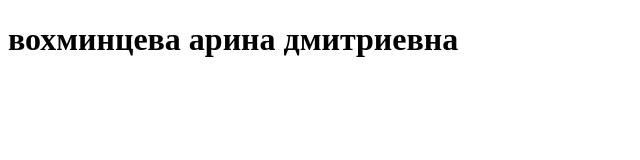
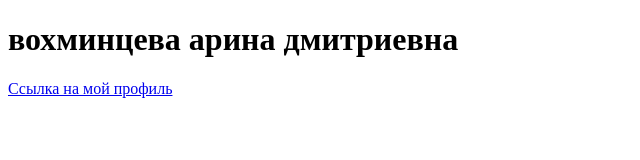
Before and after one commit to Arina-02/MyLab, a plain HTML site: page index.html in a window 1280 px wide. Shown: the whole page, without its empty margins (0-640 px from the left). Drawn offline with Linux system fonts and the light colour scheme.

Commit message:
Добавление ссылки на профиль
Добавлен код на мой профиль в Цифровом университете АлтГУ

```diff
--- a/index.html
+++ b/index.html
@@ -6,5 +6,6 @@
     </HEAd>
     <BODy>
 <H1>вохминцева арина дмитриевна</H1>
+        <a href="https://portal.edu.asu.ru/user/profile.php?id=35671">Ссылка на мой профиль</a>
     </BODy>
 </HTml>
```
